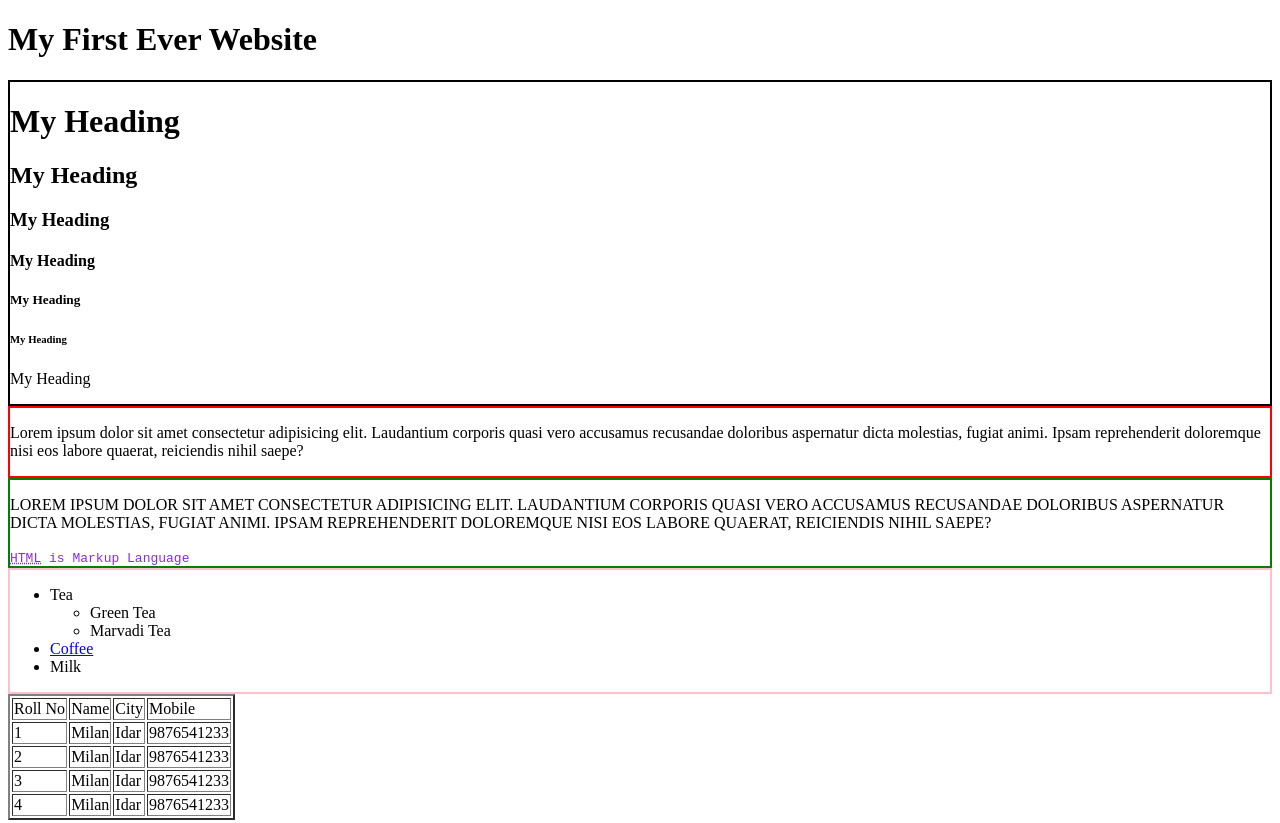
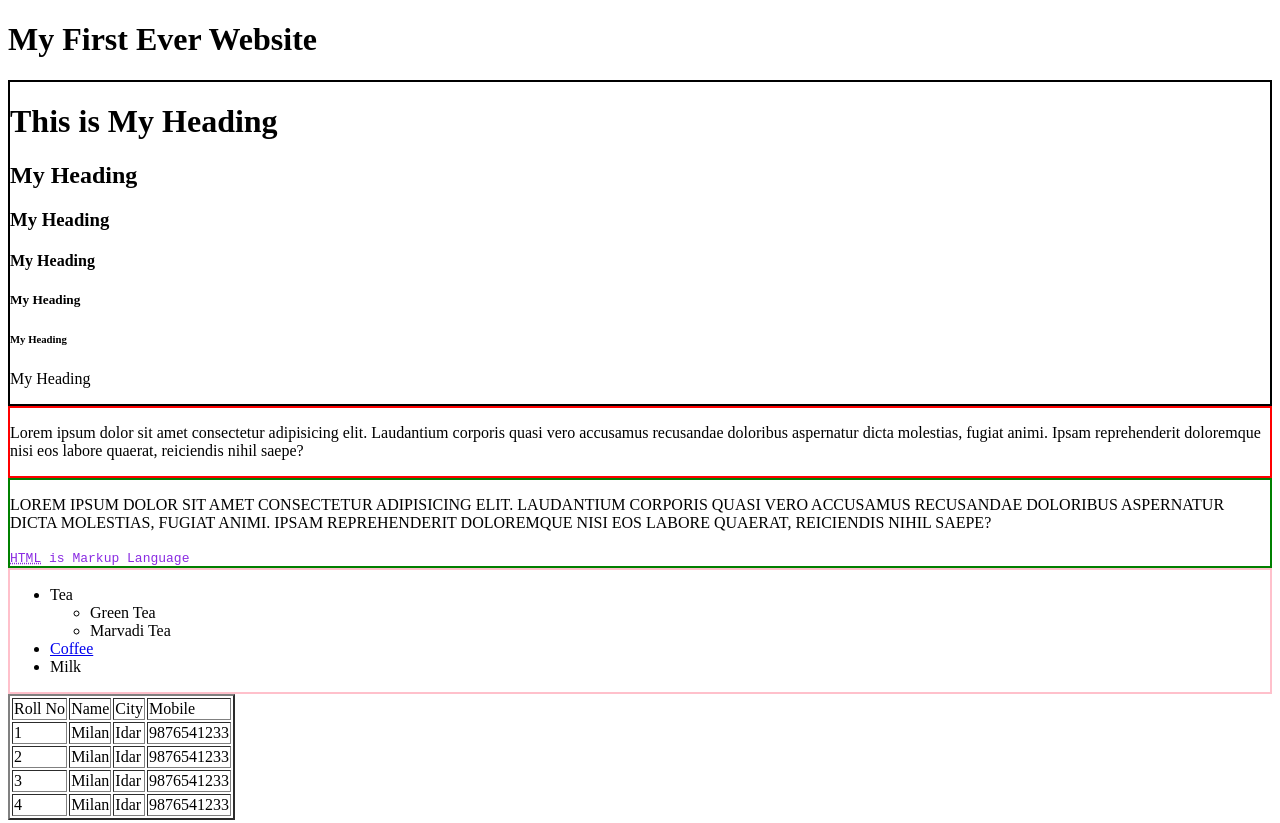
Before and after one commit to xmi1an/basicwebsite, a plain HTML site: page d.html in a window 1280 px wide. Shown: the top 823 px of the page. Drawn offline with Linux system fonts and the light colour scheme.

Commit message:
Update d.html
changes

Co-Authored-By: jigneshvnkr <95413553+jigneshvnkr@users.noreply.github.com>

```diff
--- a/d.html
+++ b/d.html
@@ -10,7 +10,7 @@
 <body>
     <h1>My First Ever Website</h1>
     <div style="border: black solid 2px;">
-        <h1>My Heading</h1>
+        <h1> This is My Heading</h1>
         <h2>My Heading</h2>
         <h3>My Heading</h3>
         <h4>My Heading</h4>
```
